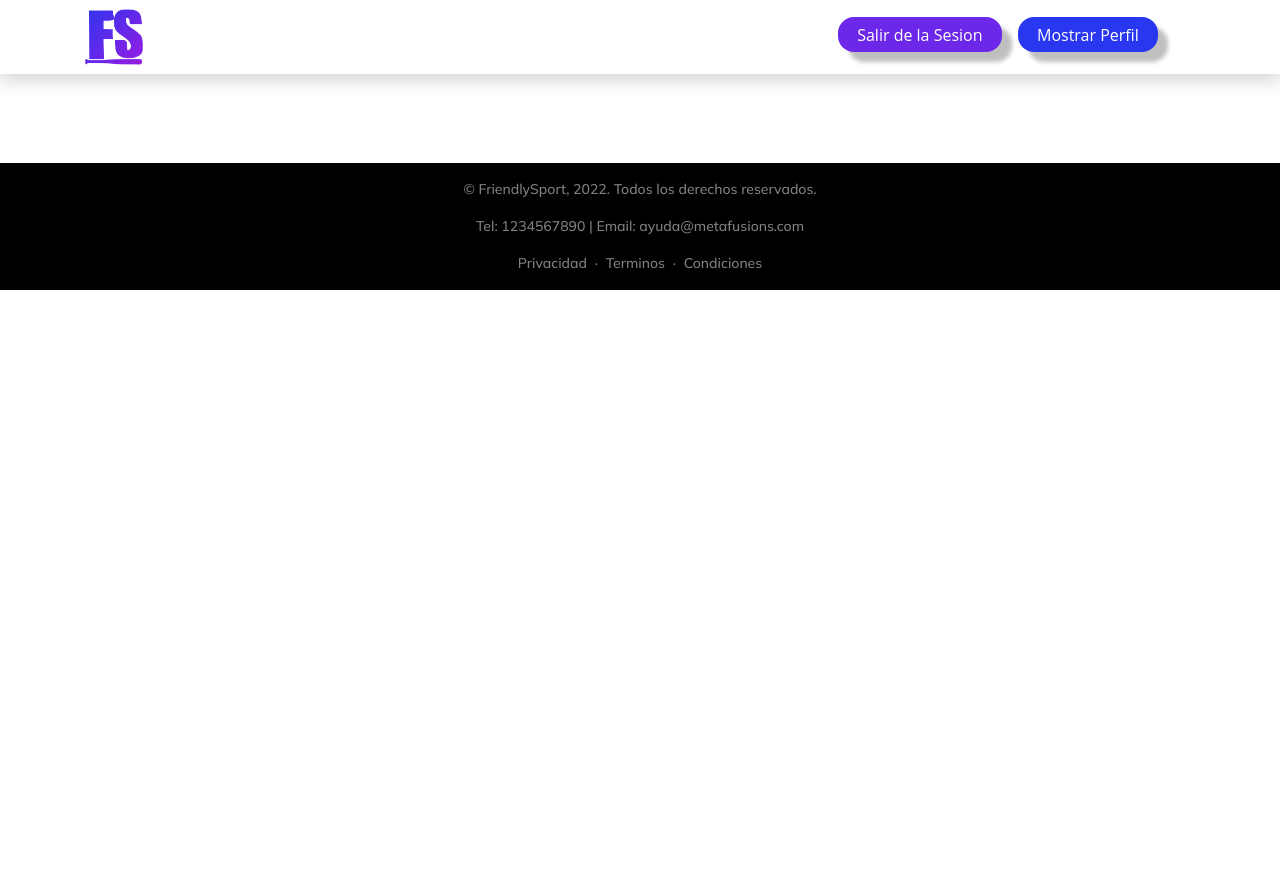
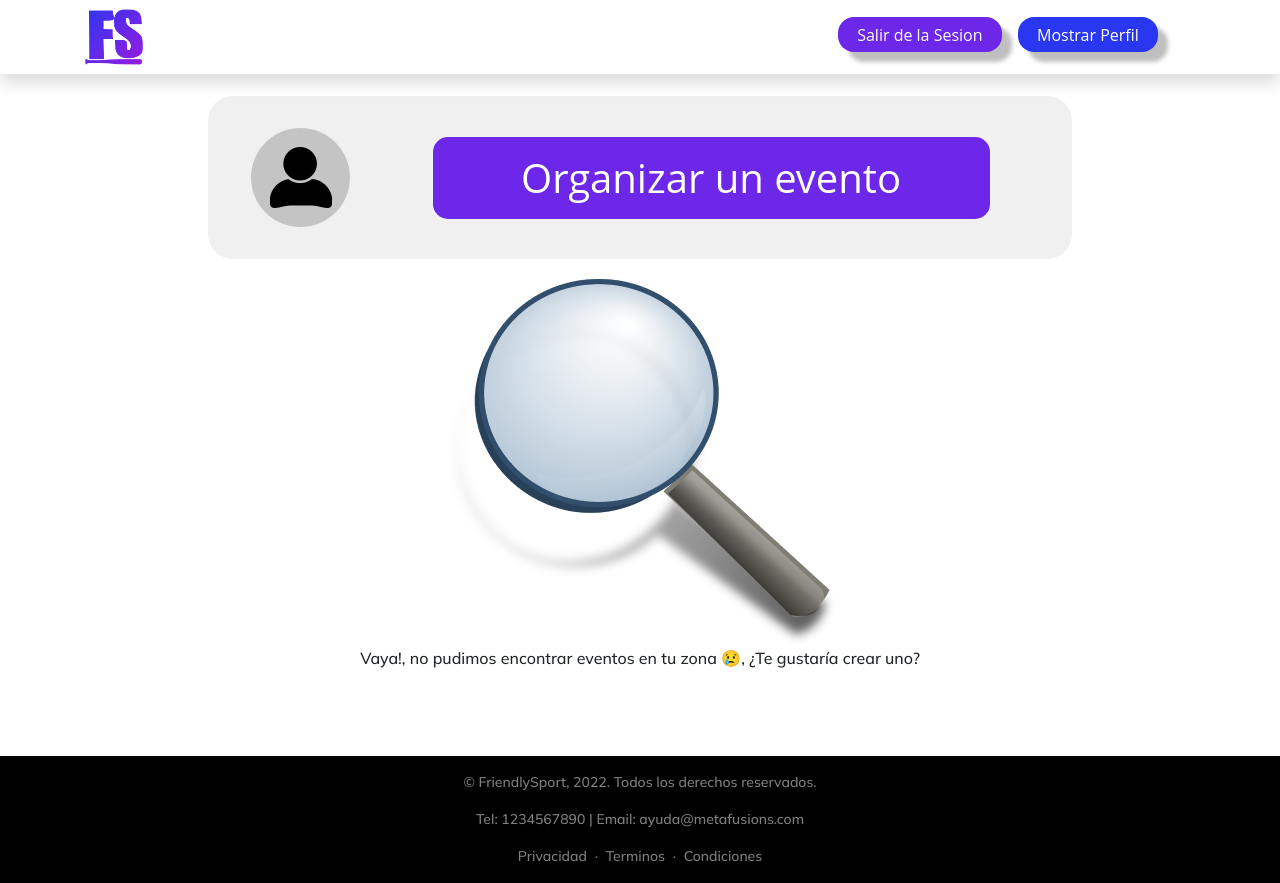
Before and after one commit to fimbres/friendly-sport, a PHP site: page / in a window 1280 px wide. Before the commit the page ends 290 px from the top, so only its background shows below. Run offline with PHP 8.4, Linux system fonts and the light colour scheme.

Commit message:
pagina sin eventos basica
se termino la vista de la pagina sin eventos, falta agregar php para decidir si mostrar vista sin eventos o desplegar la lista de eventos, ya esta el boton de crear eventos pero falta añadir funcionalidad.

```diff
--- a/dist/css/index_styles.css
+++ b/dist/css/index_styles.css
@@ -1,3 +1,6 @@
+.barra {
+  padding-bottom: 6rem;
+}
 a.boton_salir {
   display: inline-block;
   padding: 0.35em 1.2em;
@@ -42,9 +45,77 @@ a.boton_perfil:hover {
   background-color: #ffffff;
 }
 
+.division1 {
+  display: flex;
+  margin-left: auto;
+  align-items: center;
+
+  margin-bottom: 20px;
+}
+
 .rectangulo {
+  display: flex;
   width: 864px;
   height: 163px;
   left: 288px;
   top: 185px;
+  background: #f0f0f0;
+  border-radius: 25px;
+  margin: auto;
+  align-items: center;
 }
+
+.icono {
+  background: #c4c4c4;
+  display: flex;
+  width: 99px;
+  height: 99px;
+  left: 324px;
+  top: 214px;
+  border-radius: 50%;
+  align-items: center;
+  justify-content: center;
+  margin-left: 5%;
+}
+
+a.boton_crear {
+  width: 557px;
+  height: 82px;
+  left: 516px;
+  top: 223px;
+
+  background: #6c27e9;
+  border-radius: 15px;
+
+  display: flex;
+  align-items: center;
+  justify-content: center;
+  margin: auto;
+
+  font-family: "Open Sans";
+  font-style: normal;
+  color: #ffffff;
+  font-size: 2.5rem;
+  text-decoration: none;
+
+  transition: all 0.2s;
+}
+
+a.boton_crear:hover {
+  color: #000000;
+  background-color: #ffffff;
+}
+
+.vacio {
+  display: flex;
+  justify-content: center;
+  flex-direction: column;
+  align-items: center;
+
+  margin-bottom: 70px;
+}
+
+.imagen {
+  max-width: 100%;
+  height: auto;
+}
--- a/index.php
+++ b/index.php
@@ -19,8 +19,9 @@
         <link href="dist/css/index_styles.css" rel="stylesheet" />
     </head>
     <body id="page-top">
+        <div class="barra">
         <!-- barra de navegacion-->
-        <nav class="navbar navbar-expand-lg navbar-light fixed-top shadow my-0 py-0" id="mainNav">
+            <nav class="navbar navbar-expand-lg navbar-light fixed-top shadow py-0 mb-5" id="mainNav">
                 <div class="container">
                     <a class="navbar-brand" href="#page-top"><img src="assets/static/LogoFS.png" height="64px" alt=""></a>
                     <button class="navbar-toggler" type="button" data-bs-toggle="collapse" data-bs-target="#navbarResponsive" aria-controls="navbarResponsive" aria-expanded="false" aria-label="Toggle navigation">
@@ -35,16 +36,28 @@
                     </div>
                 </div>
             </nav>
+        </div>
         <!-- contenido de la pagina-->
         <div class="contenido">
+            <div class="division1">
                 <div class="rectangulo">
-
-
-
+                    <div class="icono">
+                        <img src="assets/static/user_icon.png" alt="">
+                    </div>
+                    <a class="boton_crear" href="#">
+                        Organizar un evento
+                    </a>
+                </div>
+            </div>
+            <div class="division2">
+                <div class="vacio">
+                    <img class="imagen" src="assets/static/lupa.png" alt="">
+                    <p>Vaya!, no pudimos encontrar eventos en tu zona 😢, ¿Te gustaría crear uno?</p>
+                </div>
             </div>
         </div>
         <!-- Footer-->
-        <footer class="bg-black text-center py-3">
+        <footer class="bg-black text-center  mt-3 py-3">
             <div class="container px-5">
                 <div class="text-white-50 small">
                     <p>© FriendlySport, 2022. Todos los derechos reservados.</p>
```
Also changed, not shown: assets/static/lupa.png (added), assets/static/user_icon.png (added). Lines whose indentation alone changed are shown as unchanged.
